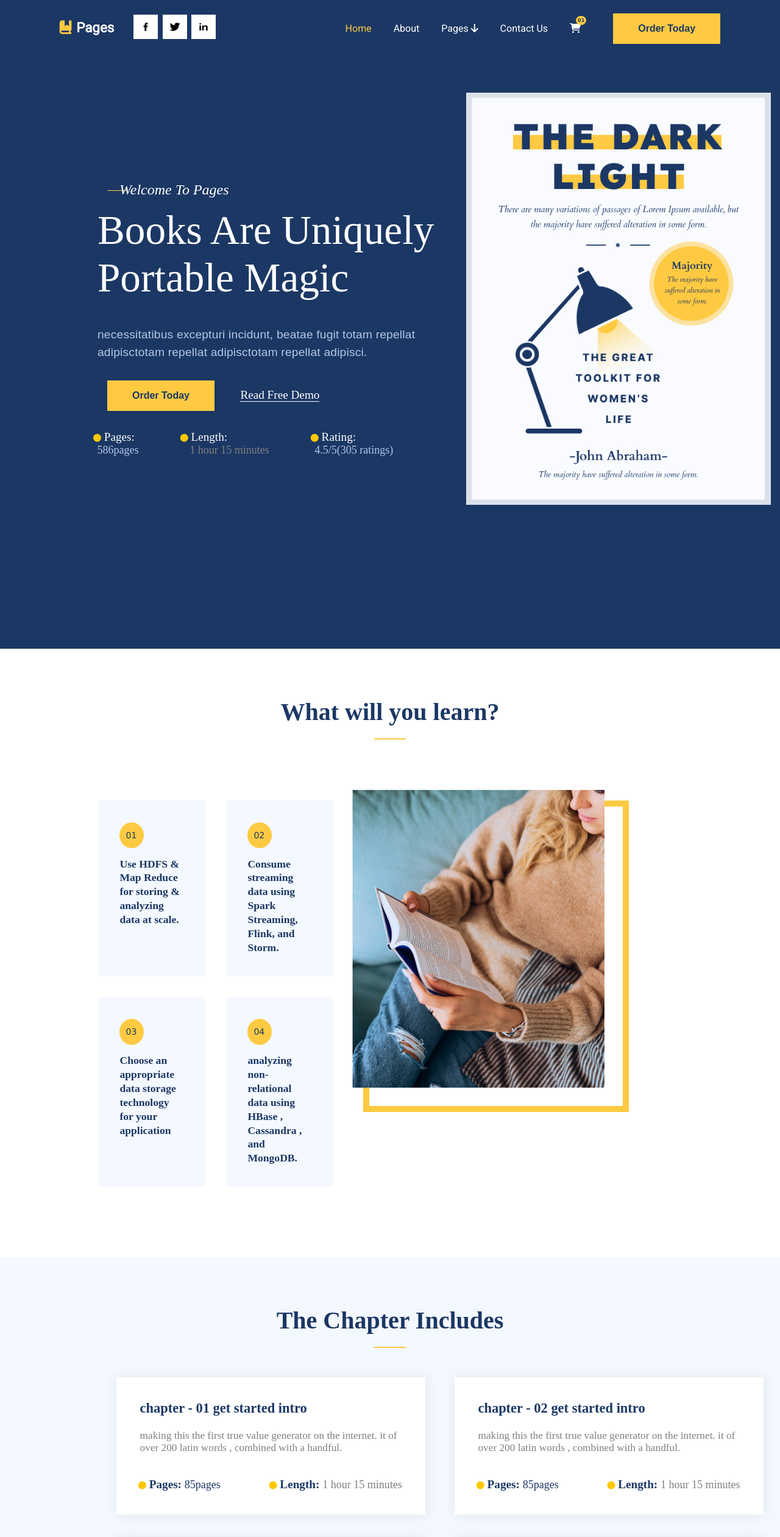
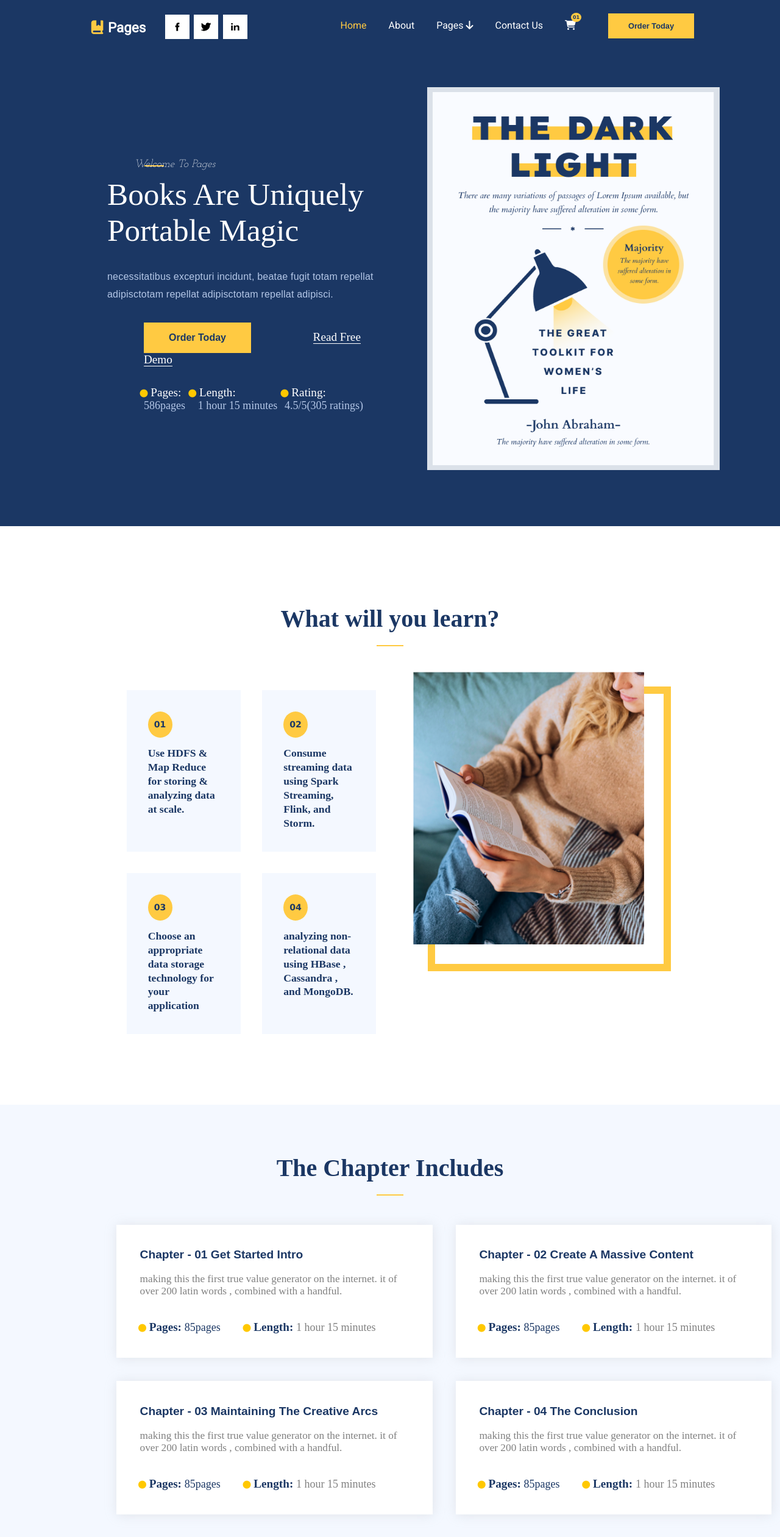
Before and after one commit to khaledHAssi/GSGHtmlCssProject, a plain HTML site: page index.html in a window 1280 px wide. Shown: the top 2521 px of the page at 61% size. Drawn offline with Linux system fonts and the light colour scheme.

Commit message:
completeEdits

```diff
--- a/assets/css/style.css
+++ b/assets/css/style.css
@@ -178,8 +178,11 @@ section {
   border: 0;
 }
 
-.btn-lg {
+.order {
   width: 11em;
+  font-weight: bold;
+  font-size: .8em;
+  margin-right: 3.7em;
 }
 
 /* btns setting end */
@@ -294,7 +297,10 @@ section {
   font-family: 'Roboto', sans-serif;
   justify-content: space-between;
   font-size: 1em;
+  padding-right: 3.5em;
+  padding-left: 7em;
 }
+
 
 
 .rightNav {
@@ -303,7 +309,21 @@ section {
   padding-top: 1.4em;
   font-size: 1em;
 }
-
+.num{
+  background-color: #ffca42;
+  color: #1b3764;
+  position: relative;
+  top: -2em;
+  right: 1em;
+  font-family: Verdana, Geneva, Tahoma, sans-serif;
+  font-size:.5em ;
+  padding: 3px;
+  border-radius: 50%;
+  -webkit-border-radius: 50%;
+  -moz-border-radius: 50%;
+  -ms-border-radius: 50%;
+  -o-border-radius: 50%;
+}
 .leftNav {
   padding-top: 1em;
   list-style: none;
@@ -334,38 +354,45 @@ a:active {
 /*  topBar section started   */
 .top-bar{
   padding: 5em;
+  padding-left: 6em !important;
+  padding-right: 9em;
   width: 100%;
-  height: 60em;
+  height: 48em;
+  margin-bottom:  8em !important;
   background-color: #1b3764;
 }
 .top-bar-hr{
   width: 2em;
-  height: 1px;
+  height: 2px;
   position: absolute;
-  left: 1em;
+  left: 3.8em;
   padding: 0;
   color: #ffca42 !important;
   background-color: #ffca42 !important;
 }
+@import url('https://fonts.googleapis.com/css2?family=Josefin+Sans:wght@500&family=Josefin+Slab:wght@300&family=Roboto&display=swap');
+
+.top-bar-welcome{
+  position: relative;
+  top: -.6em;
+  font-family: 'Josefin Slab', serif;
+  left: 2.5em;
+  font-style: italic;
+  font-size: 1.1em;
+}
 .top-bar-p{
   display: block !important;
 }
-.top-bar-welcome{
-  position: relative;
-  top: -.6em;
-  left: 1.5em;
-  font-style: italic;
-  font-size: 1.5em;
-}
+
 .top-bar-booksP{
-  font-size: 4.2em;
+  font-size: 3.2em;
   width: 9em;
   font-weight: lighter !important;
 }
 .top-bar-lorem{
   letter-spacing: .2px;
   line-height: 29px;
-  font-size: 1.2em;
+  font-size: 1em;
   width: 30em;
   color: #b4c7e7 !important;
   font-family: Arial, Helvetica, sans-serif;
@@ -377,34 +404,52 @@ a:active {
   border-bottom: 1px solid white;
 }
 /*  topBar section end   */
+
+
+
+
 /* Second learn section started */
+
+
 .learnSection{
-  width: 100%;
+  display: flex;
+  flex-direction: row;
+  align-items: flex-start;
+  justify-content: center;
+  margin-top: 2.5em;
 }
 
-.girl{
-  box-shadow: 30px 30px 0px 0px white ,30px 30px 0px 10px #ffca42 , 0 0 0px 0px #ffca42 ;
-  margin-bottom: 5em;
-  margin-right: 9em;
-  position: relative;
-  right: 9em;
-  margin-left: 3em;
+.learnCards{
+  width:50%;
+  display: flex;
+  justify-content: center !important;
+  flex-wrap: wrap;
+  flex-direction: row;
+  align-content:center ;
+  margin-left: 8em;
+  margin-right: -3.5em;
+}
+.learnSectionText{
+  width: 31% !important;
+  flex-wrap: wrap !important;
+  background-color: #f4f8ff;
+  font-size: large;
+  line-height: 1.3em;
+  font-size: 1.1em;
+  padding: 2em;
+  color: #1b3764;
+  margin-bottom: 2em;
 }
 
-.num{
-  background-color: #ffca42;
-  color: #1b3764;
-  position: relative;
-  top: -2em;
-  right: 1em;
-  font-family: Verdana, Geneva, Tahoma, sans-serif;
-  font-size:.5em ;
-  padding: 3px;
-  border-radius: 50%;
-  -webkit-border-radius: 50%;
-  -moz-border-radius: 50%;
-  -ms-border-radius: 50%;
-  -o-border-radius: 50%;
+.GirlPIC{
+  width: 63%;
+  height: 35% !important;
+  box-shadow:35px 35px 0px -3px white, 35px 35px 0px 9px #ffca42, 40px 43px 0px -10px #FFCA43
+}
+.girl{
+width: 50% !important;
+display: inline;
+
 }
 .cardNum{
   background-color: #ffca42;
@@ -412,6 +457,7 @@ a:active {
   font-size: .8em;
   font-family: Verdana, Geneva, Tahoma, sans-serif;
   width: 40px;
+  font-weight: 700 !important;
   padding: 10px;
   border-radius: 50%;
   -webkit-border-radius: 50%;
@@ -420,26 +466,16 @@ a:active {
   -o-border-radius: 50%;
   margin-bottom: 1em;
 }
-.learnSectionText{
-  background-color: #f4f8ff;
-  font-size: large;
-  width: 26% !important;
-  line-height: 1.3em;
-  font-size: 1.1em;
-  position: relative;
-  right: -1em;
-  padding: 2em;
-  color: #1b3764;
-  margin-bottom: 2em;
-  flex-wrap: wrap;
-}
 .hr{
-  width: 3.2em;
+  display: block;
+  width: 2.7em;
   height: 2px;
   background-color: #ffca42 !important;
   text-align:center !important;
   margin: 20px auto !important;
 }
+
+
 /* Second learn section end */
 
 /* Third chapter section started */
@@ -450,15 +486,19 @@ a:active {
 }
 .chapterSectionText{
   background-color: #ffffff;
-  width: 26.4em !important;
+  width: 27em !important;
   border: 0;
   box-shadow: 1px 1px 18px 0px#b3b4b649;
   font-size: 1.2em;
   padding: 2em;
   margin-bottom: 2em;
   flex-wrap: wrap;
-  margin-right: 1em;
+  margin-right: .5em;
 }
+  .chapterSectionText::first-line{
+  text-transform:capitalize ;
+
+  }
 .chapterText{
   font-size: .9em !important;
   color: gray;
@@ -491,7 +531,7 @@ a:active {
   box-shadow: 1px 1px 18px 0px#b3b4b649;
 }
 .euoropeGirl{
-  width: 20em;
+  width: 100%;
   margin-left: 0;
   height: 17em;
 }
@@ -501,6 +541,7 @@ a:active {
 }
 .title{
   margin-bottom: .7em;
+  font-family:   sans-serif;
 }
 .card-text{
   font-size: 1em;
--- a/index.html
+++ b/index.html
@@ -1,205 +1,150 @@
 <!DOCTYPE html>
 <html lang="en">
+
 <head>
   <meta charset="UTF-8" />
   <meta name="viewport" content="width=device-width, initial-scale=1.0" />
   <link rel="stylesheet" href="assets/css/style.css" />
-    <link
-      rel="stylesheet"
-      href="https://cdnjs.cloudflare.com/ajax/libs/font-awesome/6.4.2/css/all.min.css"
+  <link rel="stylesheet" href="https://cdnjs.cloudflare.com/ajax/libs/font-awesome/6.4.2/css/all.min.css"
     integrity="sha512-z3gLpd7yknf1YoNbCzqRKc4qyor8gaKU1qmn+CShxbuBusANI9QpRohGBreCFkKxLhei6S9CQXFEbbKuqLg0DA=="
-      crossorigin="anonymous"
-      referrerpolicy="no-referrer"
-    />
+    crossorigin="anonymous" referrerpolicy="no-referrer" />
   <title>Html css GSG project</title>
   <link rel="preconnect" href="https://fonts.googleapis.com" />
   <link rel="preconnect" href="https://fonts.googleapis.com" />
   <link rel="preconnect" href="https://fonts.gstatic.com" crossorigin />
-    <link
-      href="https://fonts.googleapis.com/css2?family=Josefin+Sans:wght@500&family=Roboto&display=swap"
-      rel="stylesheet"
-    />
+  <link href="https://fonts.googleapis.com/css2?family=Josefin+Sans:wght@500&family=Roboto&display=swap"
+    rel="stylesheet" />
+  <style>
+    @import url('https://fonts.googleapis.com/css2?family=Josefin+Sans:wght@700&family=Josefin+Slab:wght@300&family=Roboto&display=swap');
+  </style>
 </head>
 
 <body>
   <navbar class="container">
-      <nav
-        class="container-fluid nav flex justify-content-evenly text-capitalize"
-      >
+    <nav class="container-fluid nav flex justify-content-evenly text-capitalize">
       <ul class="leftNav inline-flex">
         <li>
           <h1 class="nav-title">
-              <i
-                class="fa-solid fa-book-bookmark yellow"
-                style="font-size: 1em; margin-right: 0.1em"
-              ></i>
+            <i class="fa-solid fa-book-bookmark yellow" style="font-size: 1em; margin-right: 0.1em"></i>
             pages
           </h1>
         </li>
         <li class="icons">
-            <img
-              src="assets/img/facebook-svgrepo-com (3).svg"
-              style="background-color: aliceblue; margin-right: 0.2em"
-              width="40"
-              class=""
-            />
-            <img
-              src="assets/img/twitter-svgrepo-com.svg"
-              style="background-color: aliceblue; margin-right: 0.2em"
-              width="40"
-              class=""
-            />
-            <img
-              src="assets/img/linked-in-logo-of-two-letters-svgrepo-com.svg"
-              style="background-color: aliceblue; margin-right: 0.2em"
-              width="40"
-              class=""
-            />
+          <img src="assets/img/facebook-svgrepo-com (3).svg" style="background-color: aliceblue; margin-right: 0.2em"
+            width="40" />
+          <img src="assets/img/twitter-svgrepo-com.svg" style="background-color: aliceblue; margin-right: 0.2em"
+            width="40" />
+          <img src="assets/img/linked-in-logo-of-two-letters-svgrepo-com.svg"
+            style="background-color: aliceblue; margin-right: 0.2em" width="40" />
         </li>
       </ul>
       <ul class="rightNav">
         <li class="ml-5">
           <a href="#" class="nav-link mr-2 active">home</a>
           <a href="#" class="nav-link mr-2">about</a>
-            <a href="#" class="nav-link mr-2"
-              >pages <i class="fas fa-arrow-down"></i
-            ></a>
+          <a href="#" class="nav-link mr-2">pages <i class="fas fa-arrow-down"></i></a>
           <a href="#" class="nav-link mr-2">contact us</a>
           <a href="#" class="text-bold">
-              <i class="fa-solid  fa-cart-shopping mr-2" style="color: #ffffff"
-                ><span class="num">01</span></i
-              ></a
-            >
-            <button
-              type="submit"
-              class="btn btn-lg order f-2 text-bold blue bg-yellow"
-            style="position: relative;">
+            <i class="fa-solid  fa-cart-shopping mr-2" style="color: #ffffff"><span class="num">01</span></i></a>
+          <button type="submit" class="btn  order  blue bg-yellow" style="position: relative;">
             Order Today
           </button>
         </li>
       </ul>
     </nav>
     <section class="container bg-blue top-bar flex justify-content-evenly">
-        <div class="section-md ml-5" style="position: relative; top: 8em">
+      <div class="section-md ml-5" style="position: relative; top: 6em">
         <div class="top-bar-text flex justify-content-evenly">
           <div class="top-bar-hr"></div>
-            <p class="top-bar-p white relative mb-2">
-              <span class="top-bar-welcome text-capitalize"
-                >welcome to pages</span
-              >
-              <span class="block top-bar-booksP text-capitalize"
-                >Books are uniquely portable magic</span
-              >
+          <p class="top-bar-p white  mb-2">
+            <span class="top-bar-welcome text-capitalize">welcome to pages</span>
+            <span class="block top-bar-booksP text-capitalize">Books are uniquely portable magic</span>
             <span class="block top-bar-lorem mt-2">
               necessitatibus excepturi incidunt, beatae fugit totam repellat
               adipisctotam repellat adipisctotam repellat adipisci.
             </span>
           </p>
         </div>
-          <div class="ml-1">
-            <button
-              type="submit"
-              class="btn btn-lg order f-2 light-bold blue bg-yellow"
-            >
+        <div class="ml-1 container block">
+          <button type="submit" class="btn btn-lg order f-2 light-bold blue bg-yellow">
             Order Today
           </button>
-            <a href="#" class="nav-link text-capitalize readLink ml-2"
-              >read free demo</a
-            >
+          <a href="#" class="nav-link text-capitalize readLink ml-2">read free demo</a>
         </div>
-          <div
-            class="flex justify-content-evenly  mt-2 white"
-            style="margin-left: -4.7em"
-          >
-            <div class="">
+        <div class="container flex justify-content-between white mt-3" style="position: relative; top: 2em;">
+          <div>
             <p class="text-capitalize" style="font-size: 1.2em">
               <i class="fas fa-circle small" style="color: #ffc800"></i>
               pages:
             </p>
-              <span style="color: #b4c7e7; font-size: large" class=""
-                >586pages</span
-              >
+            <span style="color: #b4c7e7; font-size: large">586pages</span>
           </div>
-            <div class="">
+          <div>
             <p class="text-capitalize" style="font-size: 1.2em">
               <i class="fas fa-circle small" style="color: #ffc800"></i>
               Length:
             </p>
-              <span
-                style="
+            <span style="
                   color: #b4c7e7;
                   font-size: large;
-                  color: gray;
                   margin-left: 0.5em;
-                "
-                >1 hour 15 minutes</span
-              >
+                ">1 hour 15 minutes</span>
           </div>
           <div>
             <p class="text-capitalize" style="font-size: 1.2em">
               <i class="fas fa-circle small" style="color: #ffc800"></i>
               rating:
             </p>
-              <span style="color: #b4c7e7; font-size: large"
-                >4.5/5(305 ratings)</span
-              >
+            <span style="color: #b4c7e7; font-size: large">4.5/5(305 ratings)</span>
           </div>
         </div>
       </div>
       <div class="section-md">
-          <img
-            src="assets/img/TheDarkLight.png"
-            width="500"
-            style="position: relative; top: -2em; left: 0.8em;margin-left: 2em;"
-          />
+        <img src="assets/img/TheDarkLight.png" width="480" height="628"
+          style="position: relative; top: -2em; left: 0.8em;margin-left: 2em;" />
       </div>
     </section>
   </navbar>
-    <div class="container-fluid learnSection mt-5">
+  <!-- Learn -->
   <h2 class="blue text-center f-5">What will you learn?</h2>
-      <div class="hr"></div>
-      <div class="flex mt-5">
-        <div style="margin-top: 20px">
-          <div class="inline-flex justify-content-center">
-            <div class="learnSectionText mb-2 mr-2">
+  <span class="hr"></span>
+  <div class="container-fluid learnSection  mt-5">
+
+    <div class="learnCards mt-2">
+      <div class="learnSectionText mr-2">
         <div class="cardNum">01</div>
         <p style="font-weight: bold">
           Use HDFS & Map Reduce for storing & analyzing data at scale.
         </p>
       </div>
-            <div class="learnSectionText">
+      <div class="learnSectionText mr-2">
         <div class="cardNum">02</div>
         <p style="font-weight: bold">
           Consume streaming data using Spark Streaming, Flink, and Storm.
         </p>
       </div>
-          </div>
-          <div class="inline-flex justify-content-center">
-            <div class="learnSectionText mb-2 mr-2">
+      <div class="learnSectionText mr-2">
         <div class="cardNum">03</div>
         <p style="font-weight: bold">
           Choose an appropriate data storage technology for your
           application
         </p>
       </div>
-            <div class="learnSectionText">
+      <div class="learnSectionText mr-2">
         <div class="cardNum">04</div>
         <p style="font-weight: bold">
           analyzing non-relational data using HBase , Cassandra , and
           MongoDB.
         </p>
       </div>
+
+    </div>
+    <div class="girl">
+      <img src="assets/img/Screenshot 2023-10-02 153944.png" class="GirlPIC" />
     </div>
   </div>
 
-        <div class="block">
-          <img
-            src="assets/img/Screenshot 2023-10-02 153944.png"
-            class="girl"
-          />
-        </div>
-      </div>
-    </div>
+  <!-- Chapter -->
   <div class="container-fluid mt-5 chapterSection">
     <h2 class="text-capitalize blue text-center f-5">the chapter includes</h2>
     <div class="hr"></div>
@@ -208,61 +153,51 @@
         <div class="inline-flex justify-content-evenly">
           <div class="chapterSectionText  leftMove">
             <div class="title">
-                <h3 class="mb-1 blue">chapter - 01 get started intro</h3>
+              <h4 class="mb-1 blue">chapter - 01 get started intro</h4>
             </div>
             <p class="chapterText">
               making this the first true value generator on the internet. it
               of over 200 latin words , combined with a handful.
             </p>
-              <div
-                class="flex justify-content-between mt-2 white"
-                style="margin-left: 0.2em"
-              >
-                <div class="">
-                  <span class="text-capitalize blue text-bold text-bold">
-                    <i class="fas fa-circle small" style="color: #ffc800"></i>
-                    pages:
-                  </span>
-                  <span style="font-size: large" class="blue">85pages</span>
-                </div>
-                <div class="">
-                  <span class="text-capitalize blue text-bold">
-                    <i class="fas fa-circle small" style="color: #ffc800"></i>
-                    Length:
-                  </span>
-                  <span style="font-size: large; color: gray"
-                    >1 hour 15 minutes</span
-                  >
-                </div>
-              </div>
-            </div>
-            <div class="chapterSectionText ">
-              <div class="title">
-                <h3 class="mb-1 blue">chapter - 02 get started intro</h3>
-              </div>
-              <p class="chapterText">
-                making this the first true value generator on the internet. it
-                of over 200 latin words , combined with a handful.
-              </p>
-              <div
-                class="flex justify-content-between mt-2 white"
-                style="margin-left: 0.2em"
-              >
-                <div class="">
+            <div class="mt-2 white" style="margin-left: 0.2em">
+              <div class="inline">
                 <span class="text-capitalize blue text-bold">
                   <i class="fas fa-circle small" style="color: #ffc800"></i>
                   pages:
                 </span>
                 <span style="font-size: large" class="blue">85pages</span>
               </div>
-                <div class="">
+              <div class="inline ml-2">
                 <span class="text-capitalize blue text-bold">
                   <i class="fas fa-circle small" style="color: #ffc800"></i>
                   Length:
                 </span>
-                  <span style="font-size: large; color: gray"
-                    >1 hour 15 minutes</span
-                  >
+                <span style="font-size: large; color: gray">1 hour 15 minutes</span>
+              </div>
+            </div>
+          </div>
+          <div class="chapterSectionText ">
+            <div class="title">
+              <h4 class="mb-1 blue">Chapter - 02 create a massive content</h4>
+            </div>
+            <p class="chapterText">
+              making this the first true value generator on the internet. it
+              of over 200 latin words , combined with a handful.
+            </p>
+            <div class="mt-2 white" style="margin-left: 0.2em">
+              <div class="inline">
+                <span class="text-capitalize blue text-bold">
+                  <i class="fas fa-circle small" style="color: #ffc800"></i>
+                  pages:
+                </span>
+                <span style="font-size: large" class="blue">85pages</span>
+              </div>
+              <div class="inline ml-2">
+                <span class="text-capitalize blue text-bold">
+                  <i class="fas fa-circle small" style="color: #ffc800"></i>
+                  Length:
+                </span>
+                <span style="font-size: large; color: gray">1 hour 15 minutes</span>
               </div>
             </div>
           </div>
@@ -270,61 +205,51 @@
         <div class="inline-flex justify-content-evenly">
           <div class="chapterSectionText leftMove">
             <div class="title">
-                <h3 class="mb-1 blue">chapter - 03 get started intro</h3>
+              <h4 class="mb-1 blue">chapter - 03 maintaining the creative arcs</h4>
             </div>
             <p class="chapterText">
               making this the first true value generator on the internet. it
               of over 200 latin words , combined with a handful.
             </p>
-              <div
-                class="flex justify-content-between mt-2 white"
-                style="margin-left: 0.2em"
-              >
-                <div class="">
+            <div class="mt-2 white" style="margin-left: 0.2em">
+              <div class="inline">
                 <span class="text-capitalize blue text-bold">
                   <i class="fas fa-circle small" style="color: #ffc800"></i>
                   pages:
                 </span>
                 <span style="font-size: large" class="blue">85pages</span>
               </div>
-                <div class="">
+              <div class="inline ml-2">
                 <span class="text-capitalize blue text-bold">
                   <i class="fas fa-circle small" style="color: #ffc800"></i>
                   Length:
                 </span>
-                  <span style="font-size: large; color: gray"
-                    >1 hour 15 minutes</span
-                  >
+                <span style="font-size: large; color: gray">1 hour 15 minutes</span>
               </div>
             </div>
           </div>
           <div class="chapterSectionText">
             <div class="title">
-                <h3 class="mb-1 blue">chapter - 04 get started intro</h3>
+              <h4 class="mb-1 blue">chapter - 04 the conclusion</h4>
             </div>
             <p class="chapterText">
               making this the first true value generator on the internet. it
               of over 200 latin words , combined with a handful.
             </p>
-              <div
-                class="flex justify-content-between mt-2 white"
-                style="margin-left: 0.2em"
-              >
-                <div class="">
+            <div class="mt-2 white" style="margin-left: 0.2em">
+              <div class="inline">
                 <span class="text-capitalize blue text-bold">
                   <i class="fas fa-circle small" style="color: #ffc800"></i>
                   pages:
                 </span>
                 <span style="font-size: large" class="blue">85pages</span>
               </div>
-                <div class="">
+              <div class="inline ml-2">
                 <span class="text-capitalize blue text-bold">
                   <i class="fas fa-circle small" style="color: #ffc800"></i>
                   Length:
                 </span>
-                  <span style="font-size: large; color: gray"
-                    >1 hour 15 minutes</span
-                  >
+                <span style="font-size: large; color: gray">1 hour 15 minutes</span>
               </div>
             </div>
           </div>
@@ -338,6 +263,7 @@
       us
     </p>
   </div>
+  <!-- Articles & Resources -->
   <div class="container">
     <h2 class="text-capitalize blue text-center f-5">Articles & Resources</h2>
     <div class="hr"></div>
@@ -345,7 +271,7 @@
       <div class="card">
         <img src="assets/img/euoropeGirl.png" class="euoropeGirl" alt="" />
         <div class="card-body">
-            <h4 class="blue title" style="font-size: 1.3em">
+          <h4 class="blue title" style="font-size: 1.1em;">
             The energy efficiency offers hydrotherapy or swim
           </h4>
           <p class="card-text">
@@ -361,13 +287,9 @@
         </div>
       </div>
       <div class="card">
-          <img
-            src="assets/img/PincleUpPaperInArticleSection.png"
-            class="euoropeGirl"
-            alt=""
-          />
+        <img src="assets/img/PincleUpPaperInArticleSection.png" class="euoropeGirl" alt="" />
         <div class="card-body">
-            <h4 class="blue title" style="font-size: 1.3em; width: 80%">
+          <h4 class="blue title" style="font-size: 1.1em; width:85%">
             Relase the letrast sheets tools containing passages
           </h4>
           <p class="card-text">
@@ -382,14 +304,10 @@
         </div>
       </div>
       <div class="card">
-          <img
-            src="assets/img/esternGirl.png
-            "
-            class="euoropeGirl"
-            alt=""
-          />
+        <img src="assets/img/esternGirl.png
+            " class="euoropeGirl" alt="" />
         <div class="card-body">
-            <h4 class="blue title" style="font-size: 1.3em">
+          <h4 class="blue title" style="font-size: 1.1em;">
             The energy efficiency offers hydrotherapy or swim
           </h4>
           <p class="card-text">
@@ -406,15 +324,14 @@
       </div>
     </div>
   </div>
+  <!-- Footer -->
   <footer>
-      <div
-        class="container footer-hr block"
-        style="color: rgba(255, 255, 255, 0.232)"
-      ></div>
+    <div class="container footer-hr block" style="color: rgba(255, 255, 255, 0.232)"></div>
     <div class="footer">
       &copy; <span style="color: #b4c7e7"> Drafted by</span> Victorflow -
       <span style="color: #b4c7e7">Powered by</span> Webflow
     </div>
   </footer>
 </body>
+
 </html>
```
Lines whose indentation alone changed are shown as unchanged.
